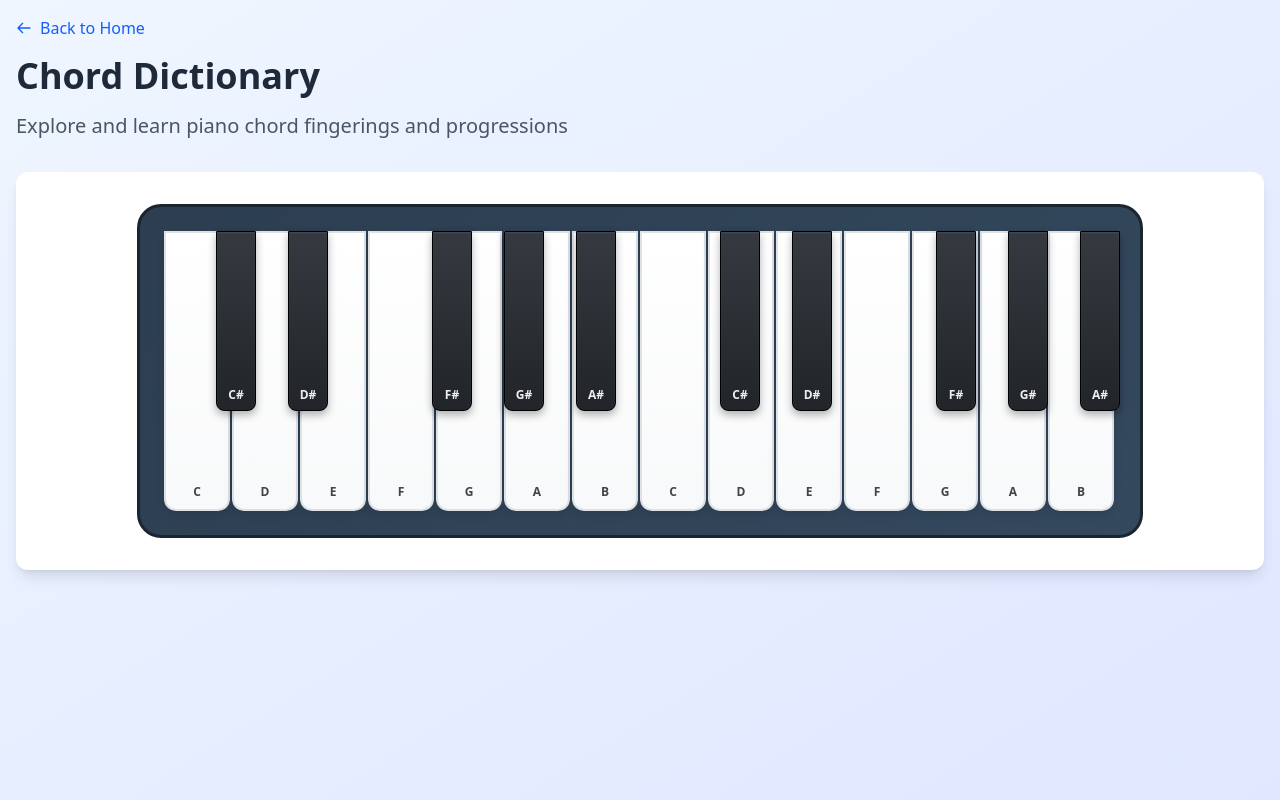
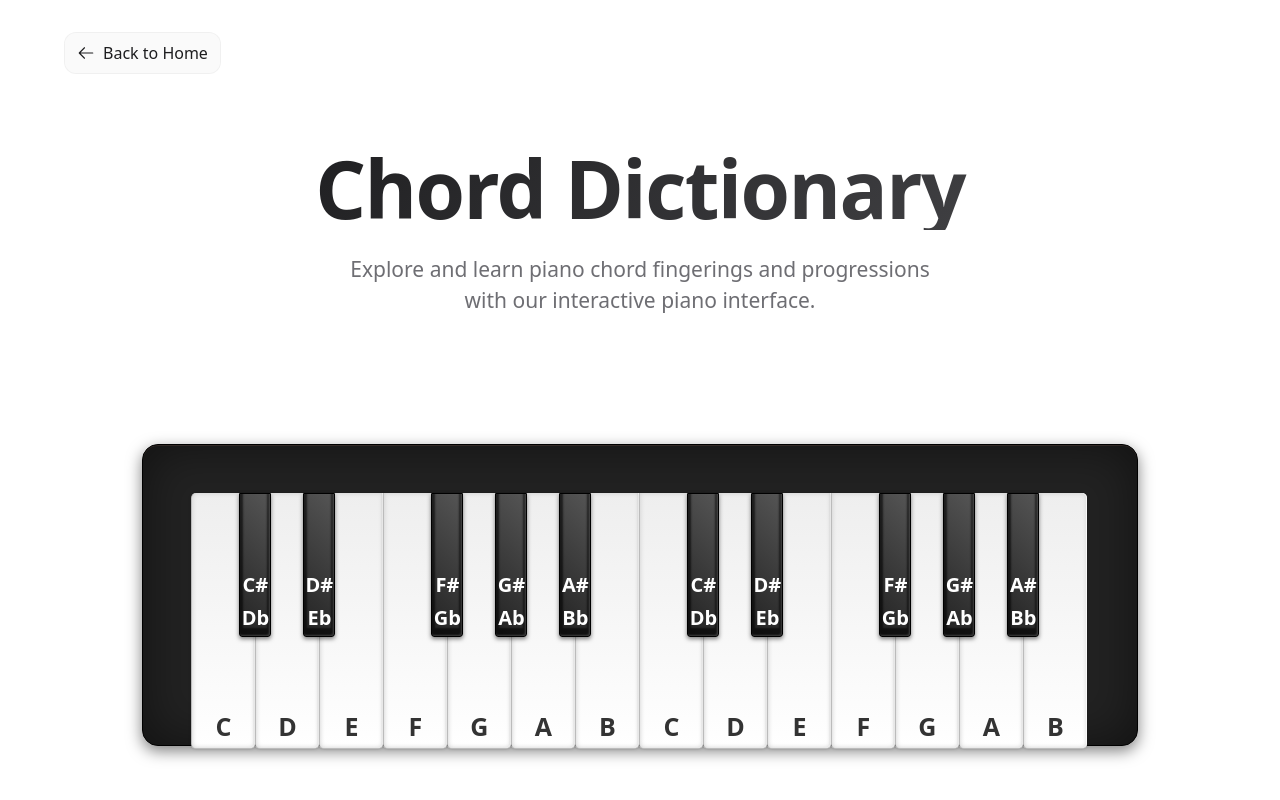
Before and after one commit to guilpejon/piano-triads, a SvelteKit app: page /chord-dictionary in a window 1280 px wide. Shown: the top 800 px of the page. Built offline with nearby package versions, Linux system fonts and the light colour scheme.

Commit message:
Added piano UI/UX

```diff
--- a/src/lib/components/Piano.svelte
+++ b/src/lib/components/Piano.svelte
@@ -1,187 +1,272 @@
-<script>
-  import { onMount } from 'svelte';
+<ul class="piano">
+	<!-- Octave 3 -->
+	<li class="key white c" data-note="C3" role="button" tabindex="0" aria-label="Piano key C">
+		<p class="note" aria-label="Note C">C</p>
+	</li>
+	<li class="key black cs" data-note="C#3/Db3" role="button" tabindex="0" aria-label="Piano key C#">
+		<p class="note" aria-label="Note C#">C#</p>
+		<p class="note" aria-label="Note Db">Db</p>
+	</li>
+	<li class="key white d" data-note="D3" role="button" tabindex="0" aria-label="Piano key D">
+		<p class="note" aria-label="Note D">D</p>
+	</li>
+	<li class="key black ds" data-note="D#3/Eb3" role="button" tabindex="0" aria-label="Piano key D#">
+		<p class="note" aria-label="Note D#">D#</p>
+		<p class="note" aria-label="Note Eb">Eb</p>
+	</li>
+	<li class="key white e" data-note="E3" role="button" tabindex="0" aria-label="Piano key E">
+		<p class="note" aria-label="Note E">E</p>
+	</li>
+	<li class="key white f" data-note="F3" role="button" tabindex="0" aria-label="Piano key F">
+		<p class="note" aria-label="Note F">F</p>
+	</li>
+	<li class="key black fs" data-note="F#3/Gb3" role="button" tabindex="0" aria-label="Piano key F#">
+		<p class="note" aria-label="Note F#">F#</p>
+		<p class="note" aria-label="Note Gb">Gb</p>
+	</li>
+	<li class="key white g" data-note="G3" role="button" tabindex="0" aria-label="Piano key G">
+		<p class="note" aria-label="Note G">G</p>
+	</li>
+	<li class="key black gs" data-note="G#3/Ab3" role="button" tabindex="0" aria-label="Piano key G#">
+		<p class="note" aria-label="Note G#">G#</p>
+		<p class="note" aria-label="Note Ab">Ab</p>
+	</li>
+	<li class="key white a" data-note="A3" role="button" tabindex="0" aria-label="Piano key A">
+		<p class="note" aria-label="Note A">A</p>
+	</li>
+	<li class="key black as" data-note="A#3/Bb3" role="button" tabindex="0" aria-label="Piano key A#">
+		<p class="note" aria-label="Note A#">A#</p>
+		<p class="note" aria-label="Note Bb">Bb</p>
+	</li>
+	<li class="key white b" data-note="B3" role="button" tabindex="0" aria-label="Piano key B">
+		<p class="note" aria-label="Note B">B</p>
+	</li>
 
-  /** @type {{ dataNote: string, src: string }[]} */
-  export let audioNotes = [];
-  export let showLabels = true;
-  export let preferFlat = false; // if true, show flats for black keys
-
-  // Fixed full-size keyboard dimensions; keep constant on all screens
-  export let whiteKeyWidth = 70;
-  export let whiteKeyHeight = 280;
-  export let blackKeyWidth = 40;
-  export let blackKeyHeight = 180;
-  const whiteKeyGap = 2;
-
-  const keys = [
-    { type: 'white', label: 'C', noteIds: ['C3'] },
-    { type: 'black', labels: ['C#', 'Db'], boundaryIndex: 1, noteIds: ['C#3', 'Db3'] },
-    { type: 'white', label: 'D', noteIds: ['D3'] },
-    { type: 'black', labels: ['D#', 'Eb'], boundaryIndex: 2, noteIds: ['D#3', 'Eb3'] },
-    { type: 'white', label: 'E', noteIds: ['E3'] },
-    { type: 'white', label: 'F', noteIds: ['F3'] },
-    { type: 'black', labels: ['F#', 'Gb'], boundaryIndex: 4, noteIds: ['F#3', 'Gb3'] },
-    { type: 'white', label: 'G', noteIds: ['G3'] },
-    { type: 'black', labels: ['G#', 'Ab'], boundaryIndex: 5, noteIds: ['G#3', 'Ab3'] },
-    { type: 'white', label: 'A', noteIds: ['A3'] },
-    { type: 'black', labels: ['A#', 'Bb'], boundaryIndex: 6, noteIds: ['A#3', 'Bb3'] },
-    { type: 'white', label: 'B', noteIds: ['B3'] },
-    { type: 'white', label: 'C', noteIds: ['C4'] },
-    { type: 'black', labels: ['C#', 'Db'], boundaryIndex: 8, noteIds: ['C#4', 'Db4'] },
-    { type: 'white', label: 'D', noteIds: ['D4'] },
-    { type: 'black', labels: ['D#', 'Eb'], boundaryIndex: 9, noteIds: ['D#4', 'Eb4'] },
-    { type: 'white', label: 'E', noteIds: ['E4'] },
-    { type: 'white', label: 'F', noteIds: ['F4'] },
-    { type: 'black', labels: ['F#', 'Gb'], boundaryIndex: 11, noteIds: ['F#4', 'Gb4'] },
-    { type: 'white', label: 'G', noteIds: ['G4'] },
-    { type: 'black', labels: ['G#', 'Ab'], boundaryIndex: 12, noteIds: ['G#4', 'Ab4'] },
-    { type: 'white', label: 'A', noteIds: ['A4'] },
-    { type: 'black', labels: ['A#', 'Bb'], boundaryIndex: 13, noteIds: ['A#4', 'Bb4'] },
-    { type: 'white', label: 'B', noteIds: ['B4'] }
-  ];
-
-  let noteToAudio = new Map();
-
-  onMount(() => {
-    // Build the lookup for fast playback
-    for (const an of audioNotes) {
-      const el = document.querySelector(`audio[data-note="${an.dataNote}"]`);
-      if (el) noteToAudio.set(an.dataNote, el);
-    }
-  });
-
-  /** @param {string[]} noteIds */
-  function play(noteIds) {
-    for (const id of noteIds) {
-      const audio = noteToAudio.get(id);
-      if (audio) {
-        audio.currentTime = 0;
-        audio.play().catch(() => {});
-        return;
-      }
-    }
-    console.log('Played note:', noteIds[0]);
-  }
-
-  /** @param {[string,string]} labels */
-  function blackLabel(labels) {
-    return preferFlat ? labels[1] : labels[0];
-  }
-</script>
-
-{#if audioNotes.length}
-  {#each audioNotes as a}
-    <audio data-note={a.dataNote} src={a.src} preload="none" />
-  {/each}
-{/if}
-
-<div class="piano-container">
-  <div
-    class="piano"
-    style={`--whiteW:${whiteKeyWidth}px; --whiteH:${whiteKeyHeight}px; --blackW:${blackKeyWidth}px; --blackH:${blackKeyHeight}px; --gap:${whiteKeyGap}px;`}
-  >
-    <div class="relative flex">
-      {#each keys as key}
-        {#if key.type === 'white'}
-          <button
-            type="button"
-            class="white-key"
-            aria-label={`Piano key ${key.label}`}
-            on:click={() => play(key.noteIds)}
-          >
-            {#if showLabels}
-              <span class="key-label white">{key.label}</span>
-            {/if}
-          </button>
-        {/if}
-      {/each}
-
-      <div class="absolute top-0 left-0">
-        {#each keys as key}
-          {#if key.type === 'black' && key.boundaryIndex !== undefined}
-            <button
-              type="button"
-              class="black-key"
-              style={`--b:${key.boundaryIndex}`}
-              aria-label={`Piano key ${blackLabel(/** @type {[string,string]} */(key.labels || ['#','b']))}`}
-              on:click={() => play(key.noteIds)}
-            >
-              {#if showLabels}
-                <span class="key-label black">{blackLabel(/** @type {[string,string]} */(key.labels || ['#','b']))}</span>
-              {/if}
-            </button>
-          {/if}
-        {/each}
-      </div>
-    </div>
-  </div>
-
-</div>
+	<!-- Octave 4 -->
+	<li class="key white c" data-note="C4" role="button" tabindex="0" aria-label="Piano key C">
+		<p class="note" aria-label="Note C">C</p>
+	</li>
+	<li class="key black cs" data-note="C#4/Db4" role="button" tabindex="0" aria-label="Piano key C#">
+		<p class="note" aria-label="Note C#">C#</p>
+		<p class="note" aria-label="Note Db">Db</p>
+	</li>
+	<li class="key white d" data-note="D4" role="button" tabindex="0" aria-label="Piano key D">
+		<p class="note" aria-label="Note D">D</p>
+	</li>
+	<li class="key black ds" data-note="D#4/Eb4" role="button" tabindex="0" aria-label="Piano key D#">
+		<p class="note" aria-label="Note D#">D#</p>
+		<p class="note" aria-label="Note Eb">Eb</p>
+	</li>
+	<li class="key white e" data-note="E4" role="button" tabindex="0" aria-label="Piano key E">
+		<p class="note" aria-label="Note E">E</p>
+	</li>
+	<li class="key white f" data-note="F4" role="button" tabindex="0" aria-label="Piano key F">
+		<p class="note" aria-label="Note F">F</p>
+	</li>
+	<li class="key black fs" data-note="F#4/Gb4" role="button" tabindex="0" aria-label="Piano key F#">
+		<p class="note" aria-label="Note F#">F#</p>
+		<p class="note" aria-label="Note Gb">Gb</p>
+	</li>
+	<li class="key white g" data-note="G4" role="button" tabindex="0" aria-label="Piano key G">
+		<p class="note" aria-label="Note G">G</p>
+	</li>
+	<li class="key black gs" data-note="G#4/Ab4" role="button" tabindex="0" aria-label="Piano key G#">
+		<p class="note" aria-label="Note G#">G#</p>
+		<p class="note" aria-label="Note Ab">Ab</p>
+	</li>
+	<li class="key white a" data-note="A4" role="button" tabindex="0" aria-label="Piano key A">
+		<p class="note" aria-label="Note A">A</p>
+	</li>
+	<li class="key black as" data-note="A#4/Bb4" role="button" tabindex="0" aria-label="Piano key A#">
+		<p class="note" aria-label="Note A#">A#</p>
+		<p class="note" aria-label="Note Bb">Bb</p>
+	</li>
+	<li class="key white b" data-note="B4" role="button" tabindex="0" aria-label="Piano key B">
+		<p class="note" aria-label="Note B">B</p>
+	</li>
+</ul>
 
 <style>
-  .piano-container {
-    display: flex;
-    justify-content: center;
-    align-items: center;
-    width: 100%;
-    overflow-x: auto;
-    padding: 0 0.5rem;
+  :root {
+    --main-color: #4CAF50;
+    --text-primary: #333;
+    --text-light: #FFF;
+    --bg-primary: #FFF;
+    --bg-secondary: #eee;
+    --bg-dark: #222;
+    --border-light: #bbb;
+    --border-dark: #000;
+    --shadow-light: rgba(0,0,0,0.1);
+    --shadow-medium: rgba(0,0,0,0.2);
+    --shadow-dark: rgba(0,0,0,0.5);
   }
 
   .piano {
-    background: linear-gradient(135deg, #2c3e50, #34495e);
-    border: 3px solid #1a252f;
-    border-radius: 1.5rem;
-    padding: 24px;
-    flex-shrink: 0;
-    width: calc(var(--whiteW) * 14 + var(--gap) * 13);
+    height: 18.875em;
+    width: 62.2em;
+    margin: auto;
+    padding: 3em 0 0 3em;
+    position: relative;
+    border: 1px solid var(--border-dark);
+    border-radius: 1em;
+    background: var(--bg-dark);
+    box-shadow: 0 0 50px var(--shadow-dark) inset, 0 1px rgba(212,152,125,0.2) inset, 0 5px 15px var(--shadow-dark);
+    list-style: none;
   }
 
-  .white-key {
-    width: var(--whiteW);
-    height: var(--whiteH);
-    margin-right: var(--gap);
+  .key {
+    margin: 0;
+    padding: 0;
+    list-style: none;
     position: relative;
+    float: left;
+    cursor: pointer;
+    transition: all 0.1s ease;
+    outline: none;
+  }
+  .key.white {
+    height: 16em;
+    width: 4em;
     z-index: 1;
-    background: linear-gradient(to bottom, #ffffff, #f8f9fa);
-    border: 2px solid #dee2e6;
-    border-bottom-left-radius: 0.75rem;
-    border-bottom-right-radius: 0.75rem;
-    box-shadow: 0 4px 8px rgba(0, 0, 0, 0.1), inset 0 1px 3px rgba(255, 255, 255, 0.3);
+    border-left: 1px solid var(--border-light);
+    border-bottom: 1px solid var(--border-light);
+    border-radius: 0 0 5px 5px;
+    box-shadow: -1px 0 0 rgba(255,255,255,0.8) inset, 0 0 5px #ccc inset, 0 0 3px var(--shadow-medium);
+    background: linear-gradient(to bottom, var(--bg-secondary) 0%, var(--bg-primary) 100%);
   }
-  .white-key:last-child { margin-right: 0; }
-  .white-key:hover { transform: translateY(1px); }
-  .white-key:active { transform: translateY(2px); }
 
-  .black-key {
+  .key.white:active,
+  .key.white:focus {
+    border-top: 1px solid #777;
+    border-left: 1px solid #999;
+    border-bottom: 1px solid #999;
+    box-shadow: 2px 0 3px var(--shadow-light) inset, -5px 5px 20px var(--shadow-medium) inset, 0 0 3px var(--shadow-medium);
+    background: linear-gradient(to bottom, var(--bg-primary) 0%, #e9e9e9 100%);
+  }
+  .key.white:hover {
+    border-left: 1px solid #999;
+    border-bottom: 1px solid #999;
+    background: linear-gradient(to bottom, var(--bg-primary) 0%, #e9e9e9 100%);
+  }
+  .g, .a, .b, .d, .e {
+    margin: 0 0 0 -1em;
+  }
+  .key.black {
+    height: 9em;
+    width: 2em;
+    margin: 0 0 0 -1em;
+    z-index: 2;
+    border: 1px solid var(--border-dark);
+    border-radius: 0 0 3px 3px;
+    box-shadow: -1px -1px 2px rgba(255,255,255,0.2) inset, 0 -5px 2px 3px rgba(0,0,0,0.6) inset, 0 2px 4px var(--shadow-dark);
+    background: linear-gradient(45deg, var(--bg-dark) 0%, #555 100%);
+    display: flex;
+    flex-flow: column;
+    justify-content: flex-end;
+  }
+
+  .key.black p {
+    font-size: 20px;
+    position: relative;
+    padding: 0;
+    margin-bottom: 3px;
+    width: auto !important;
+    height: auto !important;
+  }
+
+  .key.black:active,
+  .key.black:focus {
+    box-shadow: -1px -1px 2px rgba(255,255,255,0.2) inset, 0 -2px 2px 3px rgba(0,0,0,0.6) inset, 0 1px 2px var(--shadow-dark);
+    background: linear-gradient(to right, #323232 0%, var(--bg-dark) 100%);
+  }
+
+  .key.black:hover {
+    box-shadow: -1px -1px 2px rgba(255,255,255,0.2) inset, 0 -2px 2px 3px rgba(0,0,0,0.6) inset, 0 1px 2px var(--shadow-dark);
+  }
+
+  .key .note {
+    color: var(--text-light);
+    width: 40px;
+    height: 40px;
+    border-radius: 50%;
+    font-weight: 600;
     position: absolute;
-    z-index: 2;
-    width: var(--blackW);
-    height: var(--blackH);
-    background: linear-gradient(to bottom, #343a40, #212529);
-    border: 1px solid #000000;
-    border-bottom-left-radius: 0.5rem;
-    border-bottom-right-radius: 0.5rem;
-    box-shadow: 0 4px 8px rgba(0, 0, 0, 0.3), inset 0 1px 2px rgba(255, 255, 255, 0.1);
-    left: calc(var(--whiteW) * var(--b) + var(--gap) * var(--b) - var(--blackW) / 2);
+    bottom: 0px;
+    text-align: center;
   }
-  .black-key:hover { transform: translateY(1px); }
-  .black-key:active { transform: translateY(2px); }
 
-  .key-label {
-    position: absolute;
-    bottom: 8px;
-    left: 50%;
-    transform: translateX(-50%);
-    font-size: 12px;
-    font-weight: 600;
-    user-select: none;
-    pointer-events: none;
+  .key.white .note {
+    margin-left: 11px !important;
+    font-size: 25px;
+    color: var(--text-primary);
   }
-  .key-label.white { color: #444; }
-  .key-label.black { color: #eee; bottom: 6px; }
 
-  @media (min-width: 1200px) {
-    .piano-container { padding: 0; }
+  .piano .key:first-child {
+    border-radius: 5px 0 5px 5px;
+  }
+
+  .piano .key:last-child {
+    border-radius: 0 5px 5px 5px;
+  }
+
+  @media (max-width: 1100px) {
+    .piano {
+      width: 100%;
+      overflow-x: auto;
+      display: flex;
+      flex-wrap: wrap;
+      flex-direction: column;
+      padding: 3em 0 0 0em;
+      overflow-y: hidden;
+    }
+
+    .key.white {
+      width: 4.6rem;
+    }
+
+    .key.white p.note {
+      margin-left: 16px !important;
+    }
+  }
+
+  @media (min-width: 950px) and (max-width: 1100px) {
+    .key.white {
+      width: 4.6rem;
+    }
+  }
+  @media (max-width: 600px) {
+    .piano {
+      box-shadow: none;
+      margin: 0;
+      padding: 0;
+      border: none;
+      height: 16rem;
+
+      .key.white {
+        height: 14rem;
+        p.note {
+          margin-left: 20px !important;
+          bottom: 5px;
+        }
+      }
+    }
+    .key.black {
+      width: 2rem;
+      height: 8rem;
+
+      p.note {
+        margin-bottom: 0;
+      }
+    }
+
+    .key .note {
+      width: 30px;
+      height: 30px;
+      font-size: 18px;
+    }
+
+    .key.white .note {
+      font-size: 20px;
+    }
   }
 </style>
--- a/src/routes/+layout.svelte
+++ b/src/routes/+layout.svelte
@@ -8,7 +8,7 @@
 </svelte:head>
 
 <div class="min-h-screen flex flex-col">
-    <main class="flex-1 flex">
+    <main class="flex-1 flex justify-center items-center">
         <slot />
     </main>
 
--- a/src/routes/chord-dictionary/+page.svelte
+++ b/src/routes/chord-dictionary/+page.svelte
@@ -2,21 +2,164 @@
   import Piano from '$lib/components/Piano.svelte';
 </script>
 
-<div class="w-full min-h-screen bg-gradient-to-br from-blue-50 to-indigo-100 p-4">
-  <div class="max-w-7xl mx-auto">
-    <div class="mb-8">
-      <a href="/" class="inline-flex items-center text-blue-600 hover:text-blue-800 mb-4">
-        <svg class="w-4 h-4 mr-2" fill="none" stroke="currentColor" viewBox="0 0 24 24">
-          <path stroke-linecap="round" stroke-linejoin="round" stroke-width="2" d="M10 19l-7-7m0 0l7-7m-7 7h18" />
+<div class="chord-dictionary-page">
+  <div class="container">
+    <!-- Navigation -->
+    <nav class="navigation">
+      <a href="/" class="back-button">
+        <svg class="back-icon" fill="none" stroke="currentColor" viewBox="0 0 24 24">
+          <path stroke-linecap="round" stroke-linejoin="round" stroke-width="1.5" d="M10 19l-7-7m0 0l7-7m-7 7h18" />
         </svg>
-        Back to Home
+        <span>Back to Home</span>
       </a>
-      <h1 class="text-4xl font-bold text-gray-800 mb-4">Chord Dictionary</h1>
-      <p class="text-xl text-gray-600">Explore and learn piano chord fingerings and progressions</p>
-    </div>
+    </nav>
 
-    <div class="bg-white rounded-xl shadow-lg p-4 sm:p-6 md:p-8">
-      <Piano />
-    </div>
+    <!-- Header Section -->
+    <header class="header-section">
+      <div class="header-content">
+        <h1 class="main-title">Chord Dictionary</h1>
+        <p class="main-subtitle">Explore and learn piano chord fingerings and progressions with our interactive piano interface.</p>
+      </div>
+    </header>
+
+    <!-- Piano Section -->
+    <section class="piano-section">
+      <div class="piano-container">
+        <Piano />
+      </div>
+    </section>
   </div>
 </div>
+
+<style>
+  .chord-dictionary-page {
+    background: #ffffff;
+    position: relative;
+    width: 100%;
+  }
+
+  .container {
+    max-width: 1200px;
+    margin: 0 auto;
+    padding: 0 24px;
+    width: 100%;
+  }
+
+  /* Navigation */
+  .navigation {
+    padding: 32px 0 24px;
+  }
+
+  .back-button {
+    display: inline-flex;
+    align-items: center;
+    font-size: 16px;
+    font-weight: 400;
+    color: #1d1d1f;
+    text-decoration: none;
+    transition: all 0.3s cubic-bezier(0.25, 0.46, 0.45, 0.94);
+    padding: 8px 12px;
+    border-radius: 12px;
+    background: rgba(0, 0, 0, 0.02);
+    backdrop-filter: blur(20px);
+    border: 1px solid rgba(0, 0, 0, 0.04);
+  }
+
+  .back-button:hover {
+    background: rgba(0, 0, 0, 0.05);
+    border-color: rgba(0, 0, 0, 0.08);
+    transform: translateY(-1px);
+  }
+
+  .back-icon {
+    width: 18px;
+    height: 18px;
+    margin-right: 8px;
+    stroke-width: 1.5;
+  }
+
+  /* Header Section */
+  .header-section {
+    padding: 48px 0 80px;
+    text-align: center;
+  }
+
+  .header-content {
+    max-width: 800px;
+    margin: 0 auto;
+  }
+
+  .main-title {
+    font-size: clamp(48px, 8vw, 80px);
+    font-weight: 700;
+    letter-spacing: -0.02em;
+    line-height: 1.05;
+    color: #1d1d1f;
+    margin: 0 0 24px;
+    background: linear-gradient(135deg, #1d1d1f 0%, #424245 100%);
+    -webkit-background-clip: text;
+    -webkit-text-fill-color: transparent;
+    background-clip: text;
+  }
+
+  .main-subtitle {
+    font-size: 21px;
+    font-weight: 400;
+    line-height: 1.48;
+    color: #6e6e73;
+    margin: 0;
+    max-width: 600px;
+    margin: 0 auto;
+  }
+
+  /* Piano Section */
+  .piano-section {
+    padding: 0 0 120px;
+  }
+
+  .piano-container {
+    background: transparent;
+    padding: 48px 32px;
+    position: relative;
+    display: flex;
+    justify-content: center;
+    align-items: center;
+  }
+
+  /* Responsive Design */
+  @media (max-width: 768px) {
+    .container {
+      padding: 0 20px;
+    }
+
+    .navigation {
+      padding: 24px 0 20px;
+    }
+
+    .header-section {
+      padding: 32px 0 48px;
+    }
+
+    .main-subtitle {
+      font-size: 19px;
+    }
+
+    .piano-container {
+      padding: 32px 20px;
+    }
+
+    .piano-section {
+      padding: 0 0 80px;
+    }
+  }
+
+  @media (max-width: 480px) {
+    .container {
+      padding: 0 16px;
+    }
+
+    .piano-container {
+      padding: 24px 16px;
+    }
+  }
+</style>
```
